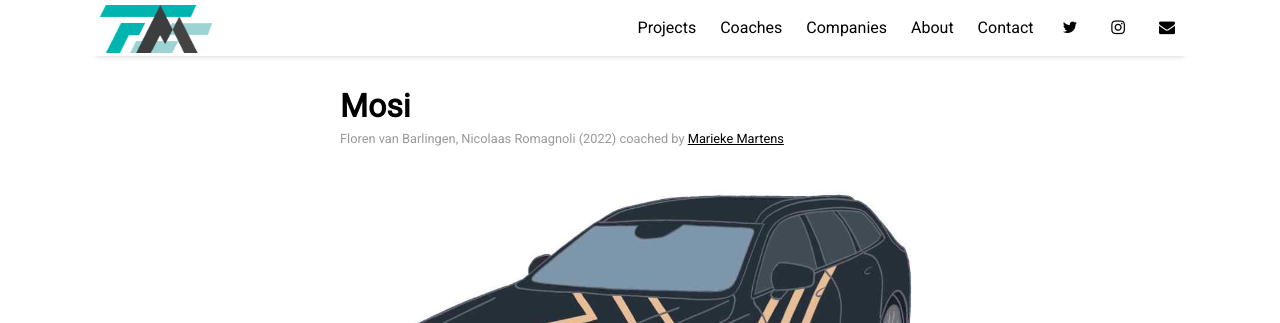
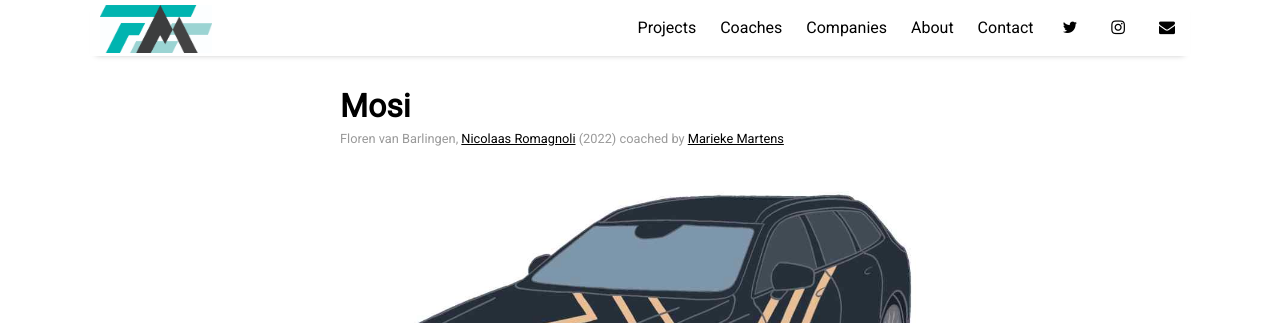
Before and after one commit to bazilinskyy/mobility-squad, a Jekyll site: the page built from _posts/2022-09-01-mosi.md, in a window 1280 px wide and 900 px high. Shown: the top 323 px of the window. Built offline with Jekyll 4.4.1, drawn with Linux system fonts in a browser that asks for light colours; nearby versions of some CDN libraries; comment, search, counter and statistics services are not loaded; part of the change alters nothing that is shown.

```diff
--- a/_posts/2022-09-01-mosi.md
+++ b/_posts/2022-09-01-mosi.md
@@ -4,7 +4,9 @@ year: 2022
 title: "Mosi"
 authors:
   - name: Floren van Barlingen
+    website:
   - name: Nicolaas Romagnoli
+    website: https://www.linkedin.com/in/nicolaas-romagnoli-71518621a/?originalSubdomain=nl
 coaches:
   - name: Marieke Martens
     website: https://research.tue.nl/en/persons/marieke-h-martens
```
